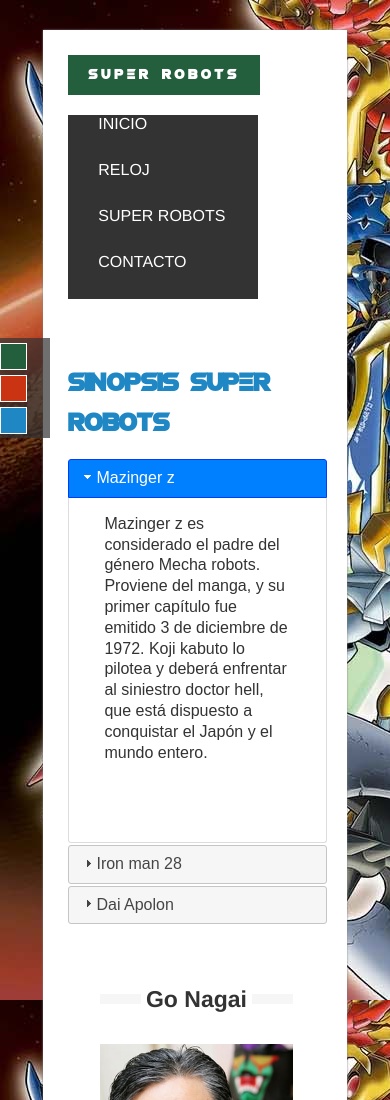
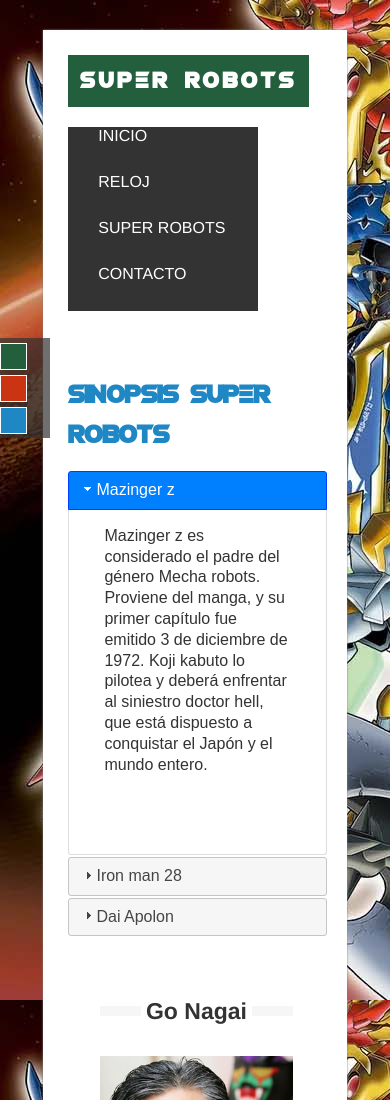
Before and after one commit to guiyogames/super_robots, a plain HTML site: page about.html in a window 390 px wide. Shown: the top 1100 px of the page. Drawn offline with nearby package versions, Linux system fonts and the light colour scheme.

Commit message:
agregamos el titulo

```diff
--- a/css/styles.css
+++ b/css/styles.css
@@ -333,6 +333,8 @@
 
 }
 
+
+
   }
 
 
@@ -342,4 +344,16 @@
   width: 75%;
 }
 
+#logo{
+  width: 241px;
+  height: 52px;
+  line-height:82px;
+
 }
+
+h1 {
+  font-size: 31px;
+  margin-top: -18px;
+}
+
+}
```
Also changed, not shown: proyecto_mazinger_responsive.txt (+12 -0 lines).
